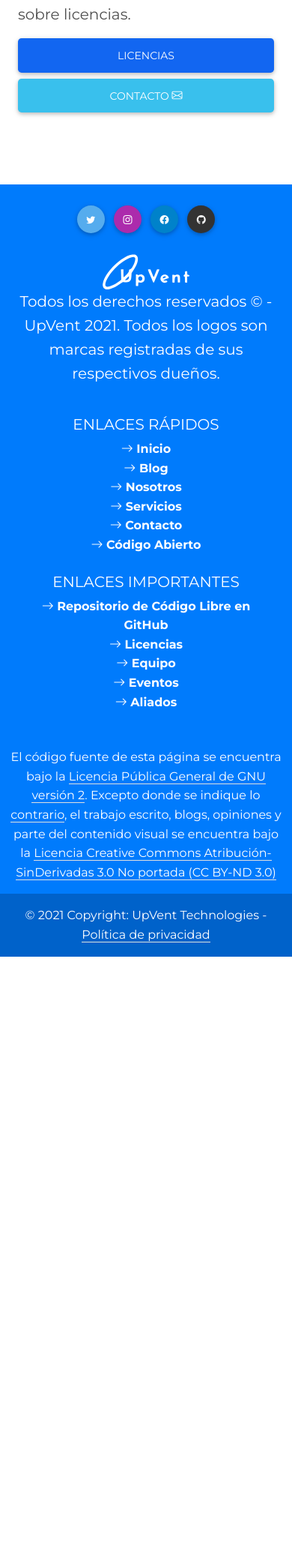
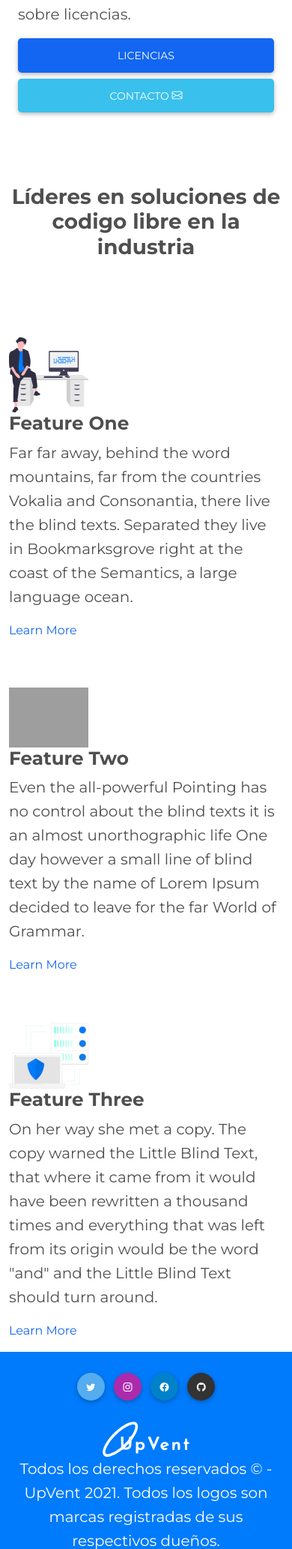
Before and after one commit to UpVent/upvent.codes, a Django app: page /about/ in a window 390 px wide. Shown: the part 3130-5196 px from the top of the page at 75% size. Before the commit the page ends 4406 px from the top, so only its background shows below. Run offline with Django 3.2, Linux system fonts and the light colour scheme; data that the repository does not hold is empty; some libraries are stand-ins or nearby versions; grey boxes are pictures that could not be loaded.

Commit message:
Finished adding showcase images

```diff
--- a/UpVent/core/templates/core/about.html
+++ b/UpVent/core/templates/core/about.html
@@ -124,7 +124,51 @@
     </div>
     <!-- Free software -->
 
-<!-- End -->
+    <!-- Showcase -->
+    <div class="container">
+        <div class="row justify-content-center pb-5">
+            <div class="col-12 text-center">
+                <h1 class="fw-bold">Líderes en soluciones de codigo libre en la industria</h1>
+            </div>
+        </div>
 
-<!-- End -->
+        <div class="row text-left align-items-center pt-5 pb-md-5">
+            <div class="col-4 col-md-5">
+                <img alt="image" class="img-fluid" src="{% static 'core/img/desk.svg' %}">
+            </div>
+
+            <div class="col-12 col-md-5 m-md-auto">
+                <h2><strong>Feature One</strong></h2>
+                <p class="lead">Far far away, behind the word mountains, far from the countries Vokalia and Consonantia, there live the blind texts. Separated they live in Bookmarksgrove right at the coast of the Semantics, a large language ocean.</p>
+                <p><a href="https://www.froala.com">Learn More <i class="fas fa-angle-right"></i></a></p>
+            </div>
+        </div>
+
+        <div class="row text-left align-items-center pt-5 pb-md-5">
+            <div class="col-4 col-md-5 m-md-auto order-md-5">
+                <img alt="image" class="img-fluid" src="{% static 'core/img/partners.svg' %}">
+            </div>
+
+            <div class="col-12 col-md-5">
+                <h2><strong>Feature Two</strong></h2>
+                <p class="lead">Even the all-powerful Pointing has no control about the blind texts it is an almost unorthographic life One day however a small line of blind text by the name of Lorem Ipsum decided to leave for the far World of Grammar.</p>
+                <p><a href="https://www.froala.com">Learn More <i class="fas fa-angle-right"></i></a></p>
+            </div>
+        </div>
+
+        <div class="row text-left align-items-center pt-5">
+            <div class="col-4 col-md-5">
+                <img alt="image" class="img-fluid" src="{% static 'core/img/security.svg' %}">
+            </div>
+
+            <div class="col-12 col-md-5 m-md-auto">
+                <h2><strong>Feature Three</strong></h2>
+                <p class="lead">On her way she met a copy. The copy warned the Little Blind Text, that where it came from it would have been rewritten a thousand times and everything that was left from its origin would be the word "and" and the Little Blind Text should turn
+                    around.
+                </p>
+                <p><a href="https://www.froala.com">Learn More <i class="fas fa-angle-right"></i></a></p>
+            </div>
+        </div>
+    </div>
+    <!-- Showcase -->
 {% endblock %}
```
Also changed, not shown: UpVent/core/static/core/img/desk.svg (added), UpVent/core/static/core/img/partners.svg (added), UpVent/core/static/core/img/security.svg (added). Lines whose indentation alone changed are shown as unchanged.
